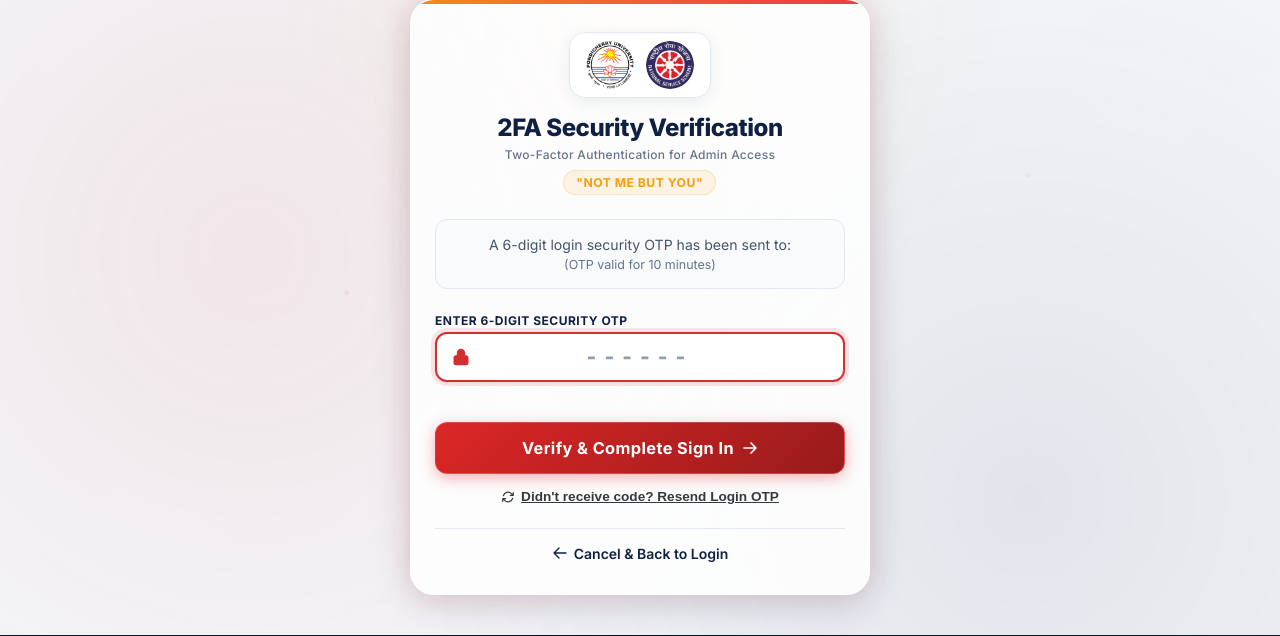
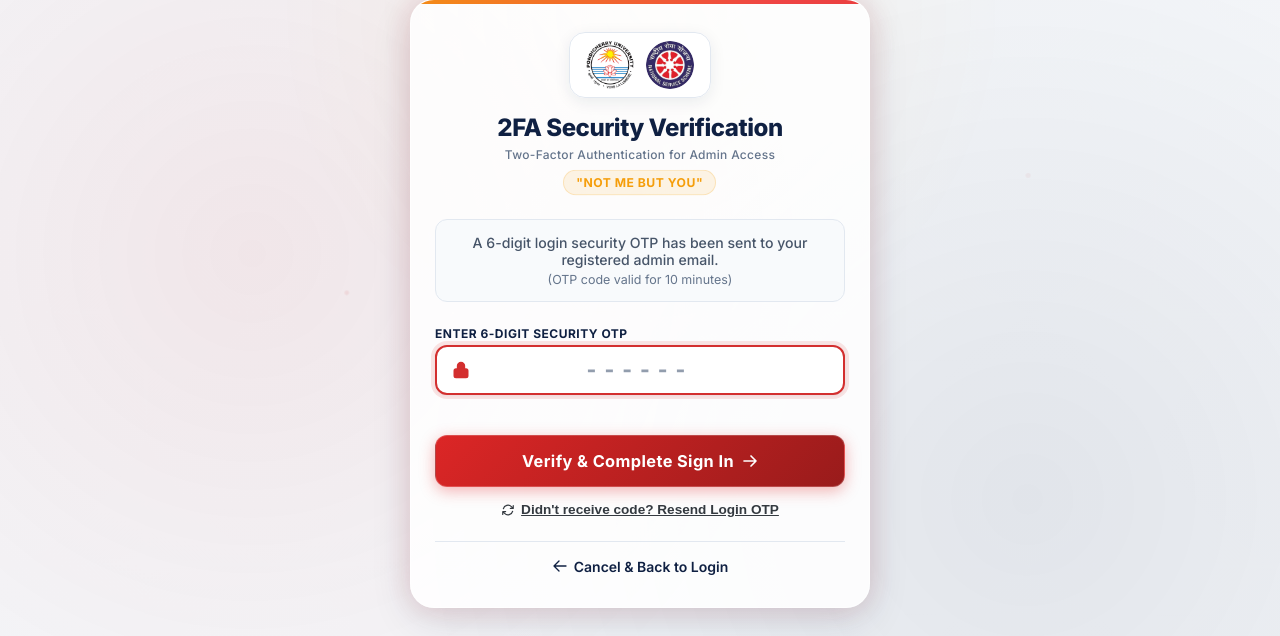
Before and after one commit to sanaullak666/nss-portal, a Node server app: template views/admin/verify-login-otp.ejs in a window 1280 px wide. Shown: the part 145-781 px from the top of the page. Run offline with Node 20, Linux system fonts and the light colour scheme; the template is opened without the code that fills it, so the values that code supplies are empty.

Commit message:
Remove login alert notification email and hide raw admin email address on 2FA verification screen

```diff
--- a/views/admin/verify-login-otp.ejs
+++ b/views/admin/verify-login-otp.ejs
@@ -52,10 +52,9 @@
           </div>
         <% } %>
 
-        <div style="background: #f8fafc; border: 1px solid #e2e8f0; border-radius: var(--radius-md); padding: 16px; margin-bottom: 24px; text-align: center;">
-          <div style="font-size: 0.88rem; color: #475569;">A 6-digit login security OTP has been sent to:</div>
-          <div style="font-size: 1.05rem; font-weight: 700; color: #002B49; margin-top: 4px; word-break: break-all;"><%= email %></div>
-          <div style="font-size: 0.78rem; color: #64748b; margin-top: 4px;">(OTP valid for 10 minutes)</div>
+        <div style="background: #f8fafc; border: 1px solid #e2e8f0; border-radius: var(--radius-md); padding: 14px 16px; margin-bottom: 24px; text-align: center;">
+          <div style="font-size: 0.88rem; color: #475569; font-weight: 500;">A 6-digit login security OTP has been sent to your registered admin email.</div>
+          <div style="font-size: 0.78rem; color: #64748b; margin-top: 4px;">(OTP code valid for 10 minutes)</div>
         </div>
 
         <form action="/admin/verify-login-otp" method="POST" class="login-form">
```
Also changed, not shown: controllers/authController.js (+2 -21 lines).
